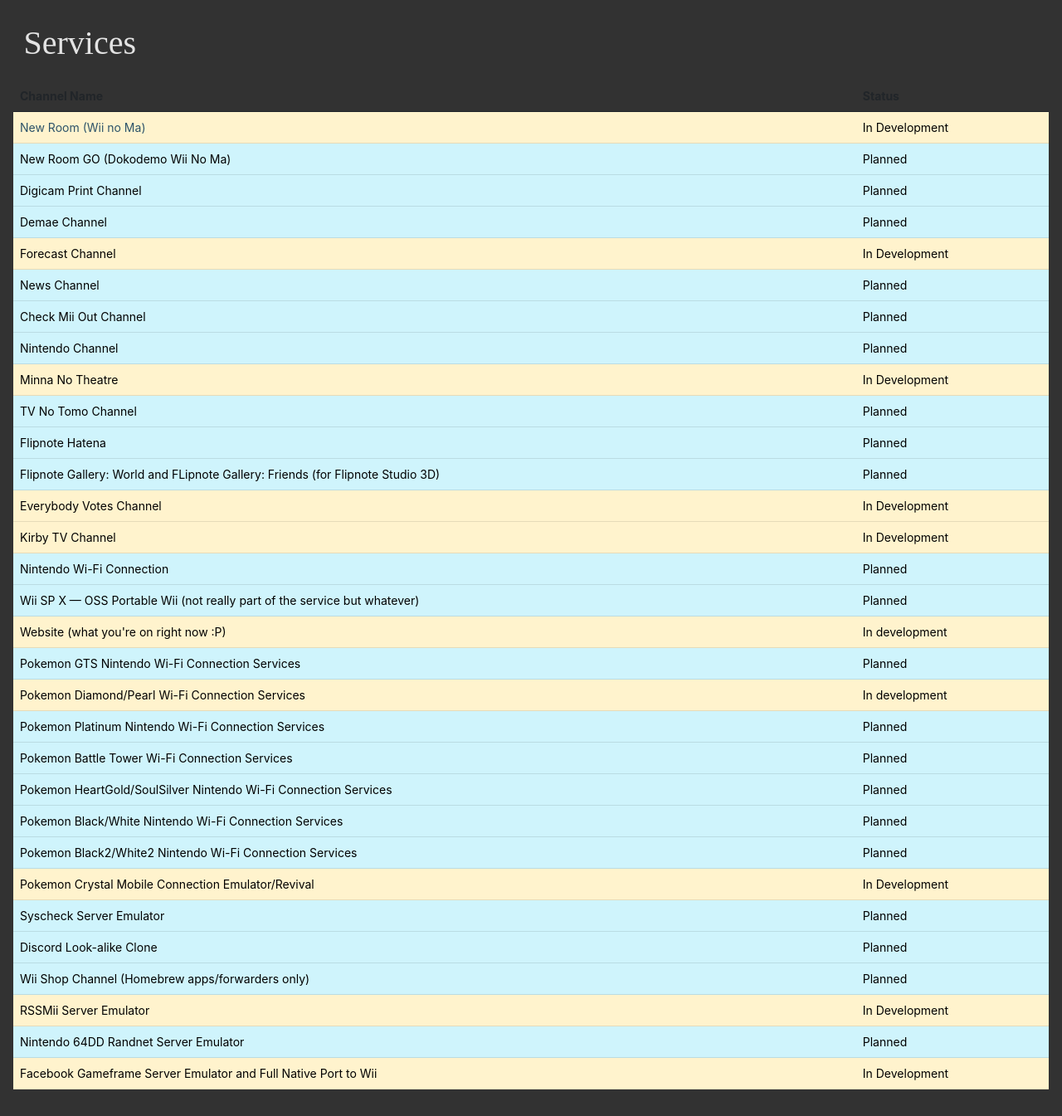
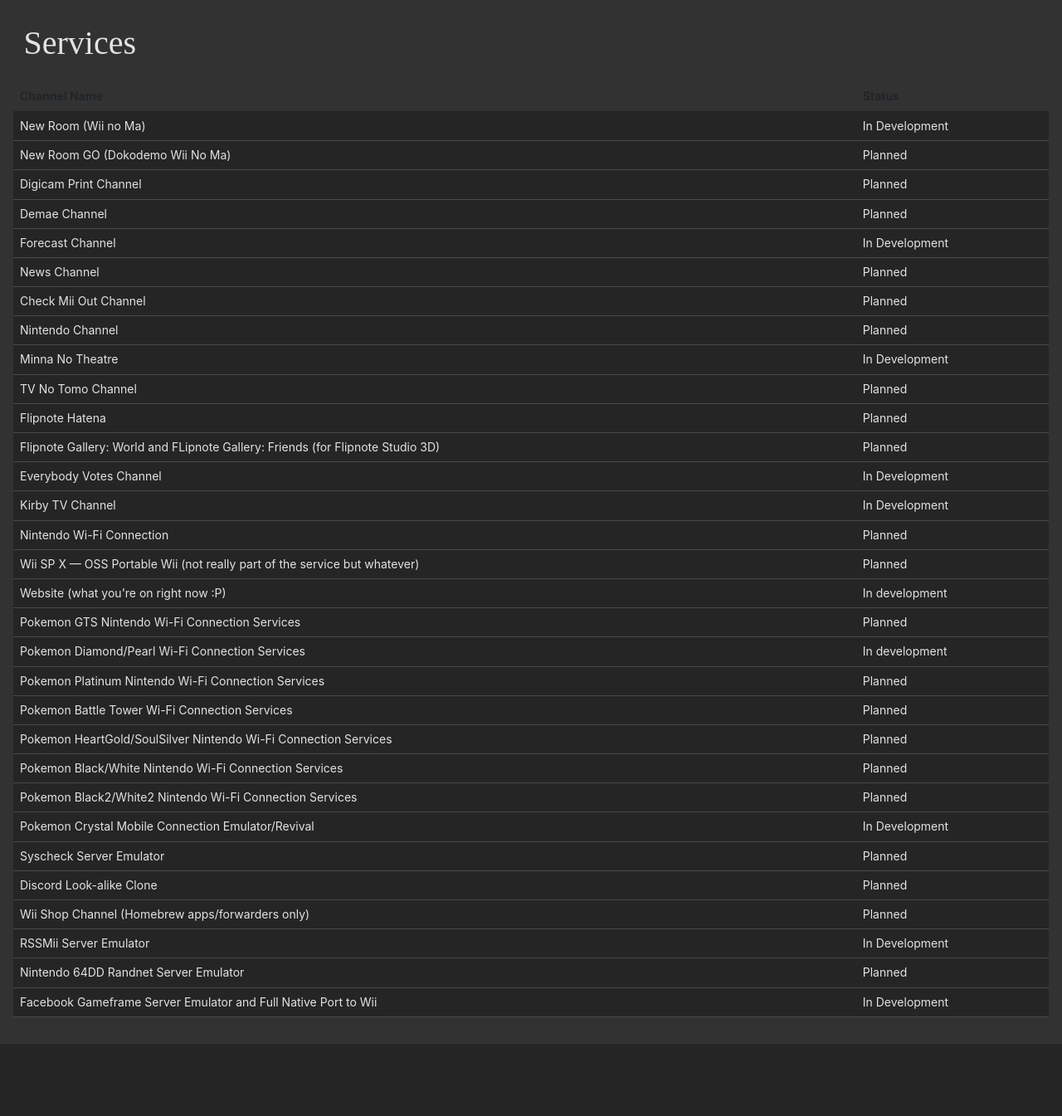
Before and after one commit to xyqil/depot-sinjoh, a Flask app: page /services in a window 1280 px wide. Shown: the part 56-1401 px from the top of the page at 83% size. After the commit the page ends 1314 px from the top, so only its background shows below. Run offline with Flask 2, Linux system fonts and the light colour scheme; some libraries are stand-ins or nearby versions; some web fonts are replaced.

Commit message:
Fix the table

```diff
--- a/site/app.py
+++ b/site/app.py
@@ -64,9 +64,12 @@ if debug:
   @app.route('/thirdparty/spectrum/button/dist/<css>')
   def spectrum_button(css):
     return send_from_directory('thirdparty/spectrum/button/dist', css)
-  @app.route('/thirdparty/spectrum/actionbutton/<css>')
+  @app.route('/thirdparty/spectrum/actionbutton/dist/<css>')
   def spectrum_actionbutton(css):
     return send_from_directory('thirdparty/spectrum/actionbutton/dist', css)
+  @app.route('/thirdparty/spectrum/table/dist/<css>')
+  def spectrum_table(css):
+    return send_from_directory('thirdparty/spectrum/table/dist', css)
   @app.route('/styles/css/<css>')
   def compiled_scss(css):
     return send_from_directory('styles/css', css)
--- a/site/templates/base.html
+++ b/site/templates/base.html
@@ -19,6 +19,8 @@
       <link rel="stylesheet" href="thirdparty/spectrum/typography/dist/index-vars.css">
       <link rel="stylesheet" href="thirdparty/spectrum/icon/dist/index-vars.css">
       <link rel="stylesheet" href="thirdparty/spectrum/button/dist/index-vars.css">
+      <link rel="stylesheet" href="thirdparty/spectrum/table/dist/index-vars.css">
+
       <!-- Various styles -->
       <link rel="stylesheet" href="https://cdn.jsdelivr.net/npm/bootstrap@5.0.0-beta3/dist/css/bootstrap.min.css">
       <link rel="stylesheet" href="https://vjs.zencdn.net/7.10.2/video-js.min.css">
--- a/site/templates/services.html
+++ b/site/templates/services.html
@@ -2,167 +2,167 @@
 {% block content %}
       <div class="container-fluid padding">
          <h1>Services</h1>
-         <table class="table">
-            <thead>
+         <table class="table spectrum-Table">
+            <thead class="spectrum-Table-head">
                 <tr>
-                    <th scope="col">Channel Name</th>
-                    <th scope="col">Status</th>
+                    <th class="spectrum-Table-headcell" scope="col">Channel Name</th>
+                    <th class="spectrum-Table-headcell" scope="col">Status</th>
                 </tr>
             </thead>
             <tbody>
-                <tr class="table-warning">
-                    <td><a href="/new-room.html">New Room (Wii no Ma)</a></td>
-                    <td>In Development</td>
+                <tr class="spectrum-Table-body">
+                    <td class="spectrum-Table-cell">New Room (Wii no Ma)</td>
+                    <td class="spectrum-Table-cell">In Development</td>
                 </tr>
 
-                <tr class="table-info">
-                    <td>New Room GO (Dokodemo Wii No Ma)</td>
-                    <td>Planned</td>
+                <tr class="spectrum-Table-body">
+                    <td class="spectrum-Table-cell">New Room GO (Dokodemo Wii No Ma)</td>
+                    <td class="spectrum-Table-cell">Planned</td>
                 </tr>
 
-                <tr class="table-info">
-                    <td>Digicam Print Channel</td>
-                    <td>Planned</td>
+                <tr class="spectrum-Table-body">
+                    <td class="spectrum-Table-cell">Digicam Print Channel</td>
+                    <td class="spectrum-Table-cell">Planned</td>
                 </tr>
 
-                <tr class="table-info">
-                    <td>Demae Channel</td>
-                    <td>Planned</td>
+                <tr class="spectrum-Table-body">
+                    <td class="spectrum-Table-cell">Demae Channel</td>
+                    <td class="spectrum-Table-cell">Planned</td>
                 </tr>
 
-                <tr class="table-warning">
-                    <td>Forecast Channel</td>
-                    <td>In Development</td>
+                <tr class="spectrum-Table-body">
+                    <td class="spectrum-Table-cell">Forecast Channel</td>
+                    <td class="spectrum-Table-cell">In Development</td>
                 </tr>
 
-                <tr class="table-info">
-                    <td>News Channel</td>
-                    <td>Planned</td>
+                <tr class="spectrum-Table-body">
+                    <td class="spectrum-Table-cell">News Channel</td>
+                    <td class="spectrum-Table-cell">Planned</td>
                 </tr>
 
-                <tr class="table-info">
-                    <td>Check Mii Out Channel</td>
-                    <td>Planned</td>
+                <tr class="spectrum-Table-body">
+                    <td class="spectrum-Table-cell">Check Mii Out Channel</td>
+                    <td class="spectrum-Table-cell">Planned</td>
                 </tr>
 
-                <tr class="table-info">
-                    <td>Nintendo Channel</td>
-                    <td>Planned</td>
+                <tr class="spectrum-Table-body">
+                    <td class="spectrum-Table-cell">Nintendo Channel</td>
+                    <td class="spectrum-Table-cell">Planned</td>
                 </tr>
 
-                <tr class="table-warning">
-                    <td>Minna No Theatre</td>
-                    <td>In Development</td>
+                <tr class="spectrum-Table-body">
+                    <td class="spectrum-Table-cell">Minna No Theatre</td>
+                    <td class="spectrum-Table-cell">In Development</td>
                 </tr>
 
-                <tr class="table-info">
-                    <td>TV No Tomo Channel</td>
-                    <td>Planned</td>
+                <tr class="spectrum-Table-body">
+                    <td class="spectrum-Table-cell">TV No Tomo Channel</td>
+                    <td class="spectrum-Table-cell">Planned</td>
                 </tr>
 
-                <tr class="table-info">
-                    <td>Flipnote Hatena</td>
-                    <td>Planned</td>
+                <tr class="spectrum-Table-body">
+                    <td class="spectrum-Table-cell">Flipnote Hatena</td>
+                    <td class="spectrum-Table-cell">Planned</td>
                 </tr>
 
-                <tr class="table-info">
-                    <td>Flipnote Gallery: World and FLipnote Gallery: Friends (for Flipnote Studio 3D)</td>
-                    <td>Planned</td>
+                <tr class="spectrum-Table-body">
+                    <td class="spectrum-Table-cell">Flipnote Gallery: World and FLipnote Gallery: Friends (for Flipnote Studio 3D)</td>
+                    <td class="spectrum-Table-cell">Planned</td>
                 </tr>
 
-                <tr class="table-warning">
-                    <td>Everybody Votes Channel</td>
-                    <td>In Development</td>
+                <tr class="spectrum-Table-body">
+                    <td class="spectrum-Table-cell">Everybody Votes Channel</td>
+                    <td class="spectrum-Table-cell">In Development</td>
                 </tr>
 
-                <tr class="table-warning">
-                    <td>Kirby TV Channel</td>
-                    <td>In Development</td>
+                <tr class="spectrum-Table-body">
+                    <td class="spectrum-Table-cell">Kirby TV Channel</td>
+                    <td class="spectrum-Table-cell">In Development</td>
                 </tr>
 
-                <tr class="table-info">
-                    <td>Nintendo Wi-Fi Connection</td>
-                    <td>Planned</td>
+                <tr class="spectrum-Table-body">
+                    <td class="spectrum-Table-cell">Nintendo Wi-Fi Connection</td>
+                    <td class="spectrum-Table-cell">Planned</td>
                 </tr>
 
-                <tr class="table-info">
-                    <td>Wii SP X — OSS Portable Wii (not really part of the service but whatever)</td>
-                    <td>Planned</td>
+                <tr class="spectrum-Table-body">
+                    <td class="spectrum-Table-cell">Wii SP X — OSS Portable Wii (not really part of the service but whatever)</td>
+                    <td class="spectrum-Table-cell">Planned</td>
                 </tr>
 
-                <tr class="table-warning">
-                    <td>Website (what you're on right now :P)</td>
-                    <td>In development</td>
+                <tr class="spectrum-Table-body">
+                    <td class="spectrum-Table-cell">Website (what you're on right now :P)</td>
+                    <td class="spectrum-Table-cell">In development</td>
                 </tr>
 
-                <tr class="table-info">
-                    <td>Pokemon GTS Nintendo Wi-Fi Connection Services</td>
-                    <td>Planned</td>
+                <tr class="spectrum-Table-body">
+                    <td class="spectrum-Table-cell">Pokemon GTS Nintendo Wi-Fi Connection Services</td>
+                    <td class="spectrum-Table-cell">Planned</td>
                 </tr>
 
-                <tr class="table-warning">
-                    <td>Pokemon Diamond/Pearl Wi-Fi Connection Services</td>
-                    <td>In development</td>
+                <tr class="spectrum-Table-body">
+                    <td class="spectrum-Table-cell">Pokemon Diamond/Pearl Wi-Fi Connection Services</td>
+                    <td class="spectrum-Table-cell">In development</td>
                 </tr>
 
-                <tr class="table-info">
-                    <td>Pokemon Platinum Nintendo Wi-Fi Connection Services</td>
-                    <td>Planned</td>
+                <tr class="spectrum-Table-body">
+                    <td class="spectrum-Table-cell">Pokemon Platinum Nintendo Wi-Fi Connection Services</td>
+                    <td class="spectrum-Table-cell">Planned</td>
                 </tr>
 
-                <tr class="table-info">
-                    <td>Pokemon Battle Tower Wi-Fi Connection Services</td>
-                    <td>Planned</td>
+                <tr class="spectrum-Table-body">
+                    <td class="spectrum-Table-cell">Pokemon Battle Tower Wi-Fi Connection Services</td>
+                    <td class="spectrum-Table-cell">Planned</td>
                 </tr>
 
-                <tr class="table-info">
-                    <td>Pokemon HeartGold/SoulSilver Nintendo Wi-Fi Connection Services</td>
-                    <td>Planned</td>
+                <tr class="spectrum-Table-body">
+                    <td class="spectrum-Table-cell">Pokemon HeartGold/SoulSilver Nintendo Wi-Fi Connection Services</td>
+                    <td class="spectrum-Table-cell">Planned</td>
                 </tr>
 
-                <tr class="table-info">
-                    <td>Pokemon Black/White Nintendo Wi-Fi Connection Services</td>
-                    <td>Planned</td>
+                <tr class="spectrum-Table-body">
+                    <td class="spectrum-Table-cell">Pokemon Black/White Nintendo Wi-Fi Connection Services</td>
+                    <td class="spectrum-Table-cell">Planned</td>
                 </tr>
 
-                <tr class="table-info">
-                    <td>Pokemon Black2/White2 Nintendo Wi-Fi Connection Services</td>
-                    <td>Planned</td>
+                <tr class="spectrum-Table-body">
+                    <td class="spectrum-Table-cell">Pokemon Black2/White2 Nintendo Wi-Fi Connection Services</td>
+                    <td class="spectrum-Table-cell">Planned</td>
                 </tr>
 
-                <tr class="table-warning">
-                    <td>Pokemon Crystal Mobile Connection Emulator/Revival</td>
-                    <td>In Development</td>
+                <tr class="spectrum-Table-body">
+                    <td class="spectrum-Table-cell">Pokemon Crystal Mobile Connection Emulator/Revival</td>
+                    <td class="spectrum-Table-cell">In Development</td>
                 </tr>
 
-                <tr class="table-info">
-                    <td>Syscheck Server Emulator</td>
-                    <td>Planned</td>
+                <tr class="spectrum-Table-body">
+                    <td class="spectrum-Table-cell">Syscheck Server Emulator</td>
+                    <td class="spectrum-Table-cell">Planned</td>
                 </tr>
 
-                <tr class="table-info">
-                    <td>Discord Look-alike Clone</td>
-                    <td>Planned</td>
+                <tr class="spectrum-Table-body">
+                    <td class="spectrum-Table-cell">Discord Look-alike Clone</td>
+                    <td class="spectrum-Table-cell">Planned</td>
                 </tr>
 
-                <tr class="table-info">
-                    <td>Wii Shop Channel (Homebrew apps/forwarders only)</td>
-                    <td>Planned</td>
+                <tr class="spectrum-Table-body">
+                    <td class="spectrum-Table-cell">Wii Shop Channel (Homebrew apps/forwarders only)</td>
+                    <td class="spectrum-Table-cell">Planned</td>
                 </tr>
 
-                <tr class="table-warning">
-                    <td>RSSMii Server Emulator</td>
-                    <td>In Development</td>
+                <tr class="spectrum-Table-body">
+                    <td class="spectrum-Table-cell">RSSMii Server Emulator</td>
+                    <td class="spectrum-Table-cell">In Development</td>
                 </tr>
 
-                <tr class="table-info">
-                    <td>Nintendo 64DD Randnet Server Emulator</td>
-                    <td>Planned</td>
+                <tr class="spectrum-Table-body">
+                    <td class="spectrum-Table-cell">Nintendo 64DD Randnet Server Emulator</td>
+                    <td class="spectrum-Table-cell">Planned</td>
                 </tr>
 
-                <tr class="table-warning">
-                    <td>Facebook Gameframe Server Emulator and Full Native Port to Wii</td>
-                    <td>In Development</td>
+                <tr class="spectrum-Table-body">
+                    <td class="spectrum-Table-cell">Facebook Gameframe Server Emulator and Full Native Port to Wii</td>
+                    <td class="spectrum-Table-cell">In Development</td>
                 </tr>
             </tbody>
          </table>
```
